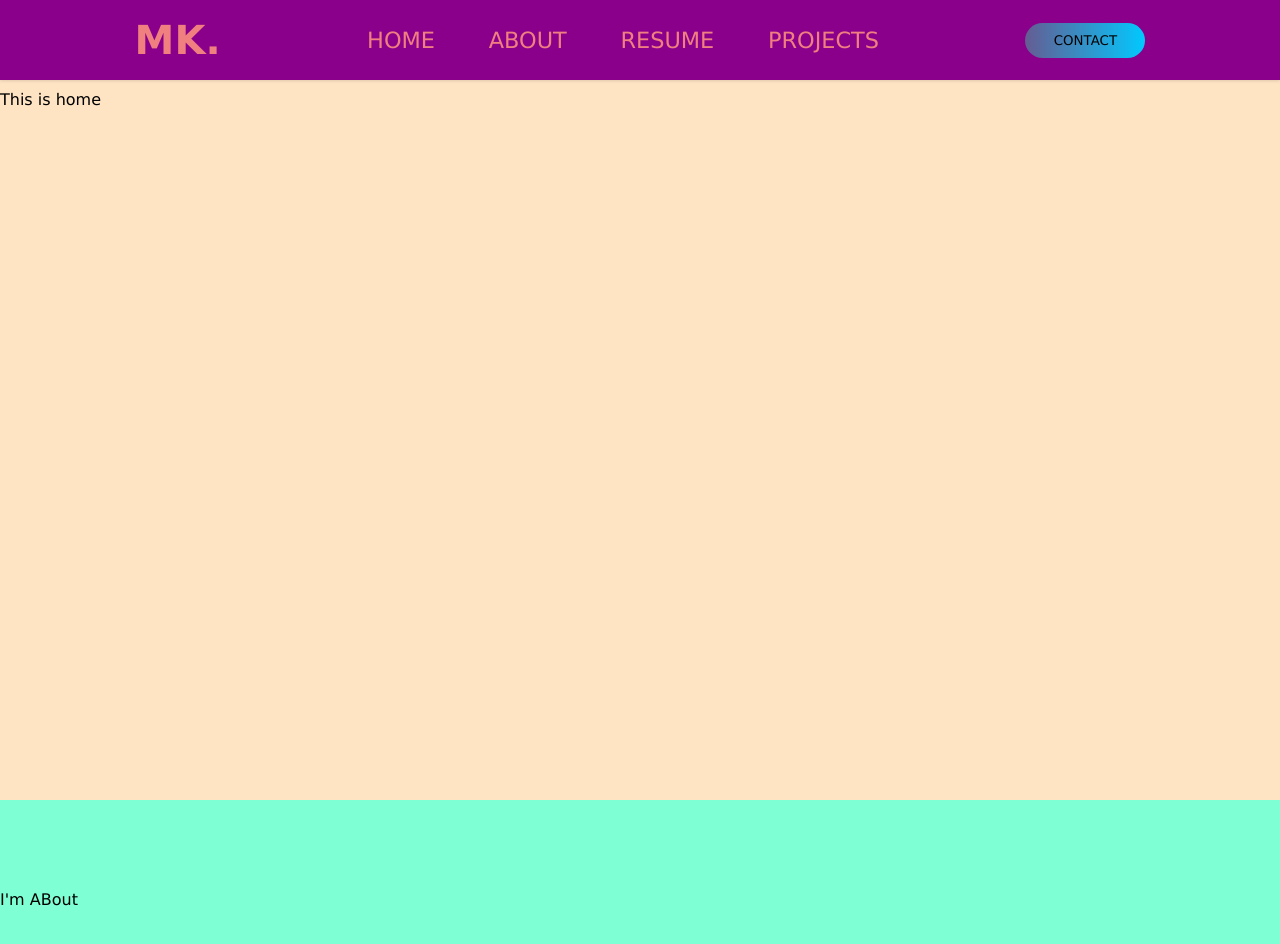
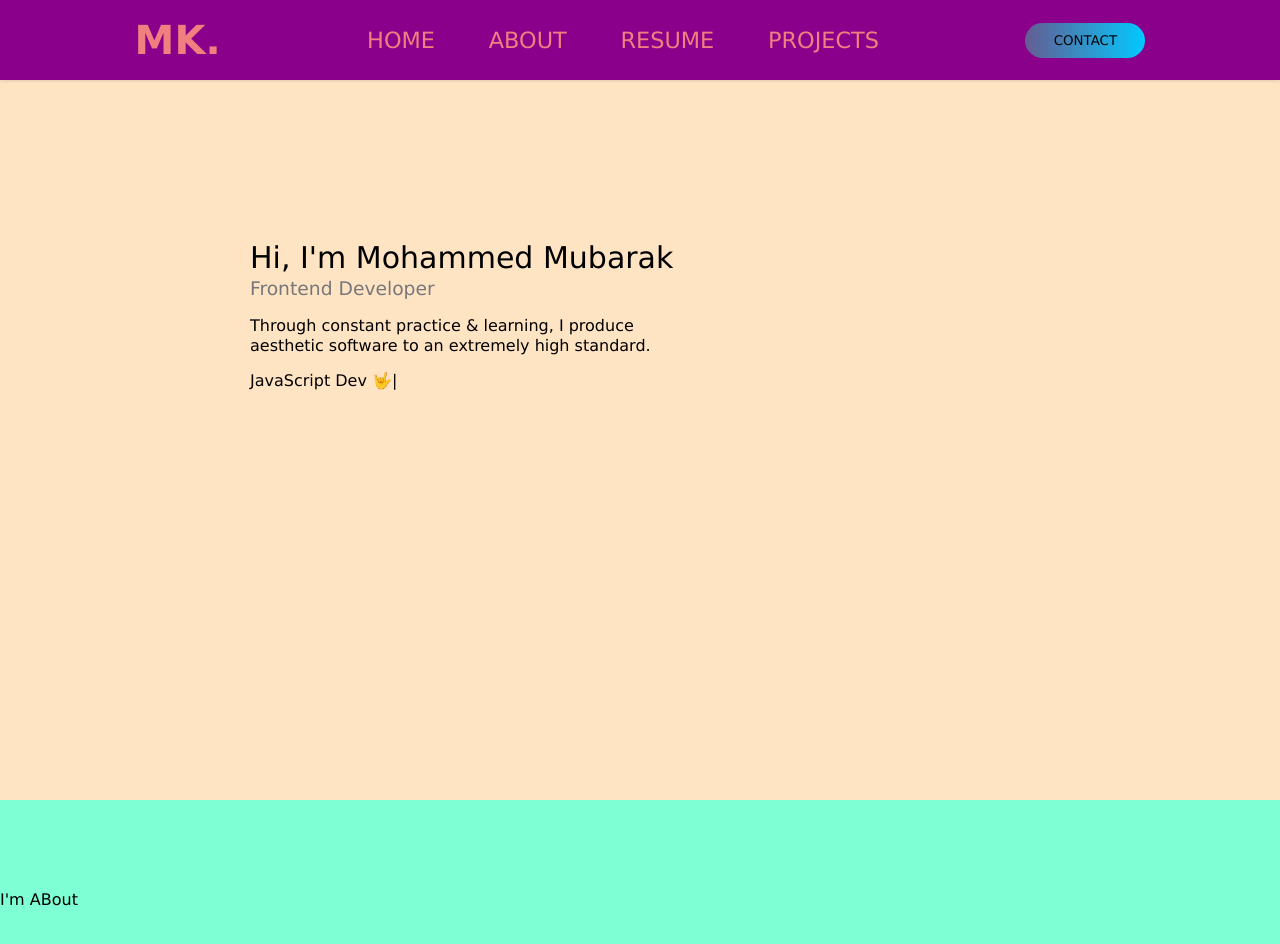
Before and after one commit to MDmubarak786/personal-portfolio-next-js, a Next.js app: page / in a window 1280 px wide. Shown: the top 944 px of the page. Built offline with nearby package versions, Linux system fonts and the light colour scheme.

Commit message:
typing style added..

```diff
--- a/components/Home.js
+++ b/components/Home.js
@@ -1,16 +1,27 @@
-import PropTypes from 'prop-types'
-import styles from '../styles/home.module.css';
-
-const Home = props => {
+import PropTypes from "prop-types";
+import styles from "../styles/home.module.css";
+import Typical from "./Typical";
+const Home = (props) => {
   return (
     <div id="home" className={styles.homeDiv}>
-      This is home
+      <div className={styles.centerPart}>
+        <h1 style={{ fontSize: "1.875rem", fontWeight: "400" }}>
+          Hi, I'm Mohammed Mubarak
+        </h1>
+        <h3>Frontend Developer</h3>
+        <p>
+          Through constant practice & learning, I produce aesthetic software to
+          an extremely high standard.
+        </p>
+        <p>
+          {/* Typical is a component for typing style */}
+          <Typical />
+        </p>
+      </div>
     </div>
-  )
-}
+  );
+};
 
-Home.propTypes = {
+Home.propTypes = {};
 
-}
-
-export default Home
+export default Home;
--- /dev/null
+++ b/components/Typical.js
@@ -0,0 +1,25 @@
+
+import Typical from "react-typical";
+const TypicalComponent = () => {
+  return (
+    <Typical
+      steps={[
+        "Fullstack Dev 🚀",
+        2000,
+        "JavaScript Dev 🤟",
+        2000,
+        "Frontend Dev 👦",
+        2000,
+        "Backend Dev 🧐",
+        2000,
+        "ReactJS Dev ⚡️",
+        2000,
+      ]}
+      loop={Infinity}
+      wrapper="p"
+      className="inline-block"
+    />
+  );
+};
+
+export default TypicalComponent;
--- a/package.json
+++ b/package.json
@@ -10,6 +10,7 @@
   "dependencies": {
     "next": "10.2.3",
     "react": "17.0.2",
-    "react-dom": "17.0.2"
+    "react-dom": "17.0.2",
+    "react-typical": "^0.1.3"
   }
 }
--- a/pages/index.js
+++ b/pages/index.js
@@ -1,6 +1,4 @@
 import Head from "next/head";
-import Header from "../components/Header";
-import Landing from "../components/Landing";
 import Footer from "../components/Footer";
 import Home from "../components/Home";
 import About from "../components/About";
--- a/styles/home.module.css
+++ b/styles/home.module.css
@@ -3,3 +3,19 @@
   height: 100vh;
   background-color: bisque;
 }
+.centerPart {
+  padding: 150px 250px;
+  line-height: 1.2;
+  /* position: relative; */
+}
+
+.centerPart h3 {
+  font-weight: 300;
+  color: rgb(119, 119, 121);
+  margin-block-start: 0.1em;
+}
+.centerPart p {
+  display: block;
+  margin-block-start: 1em;
+  max-width: 460px;
+}
```
Also changed, not shown: 1 other file (tests, documents, lock files or other folders).
